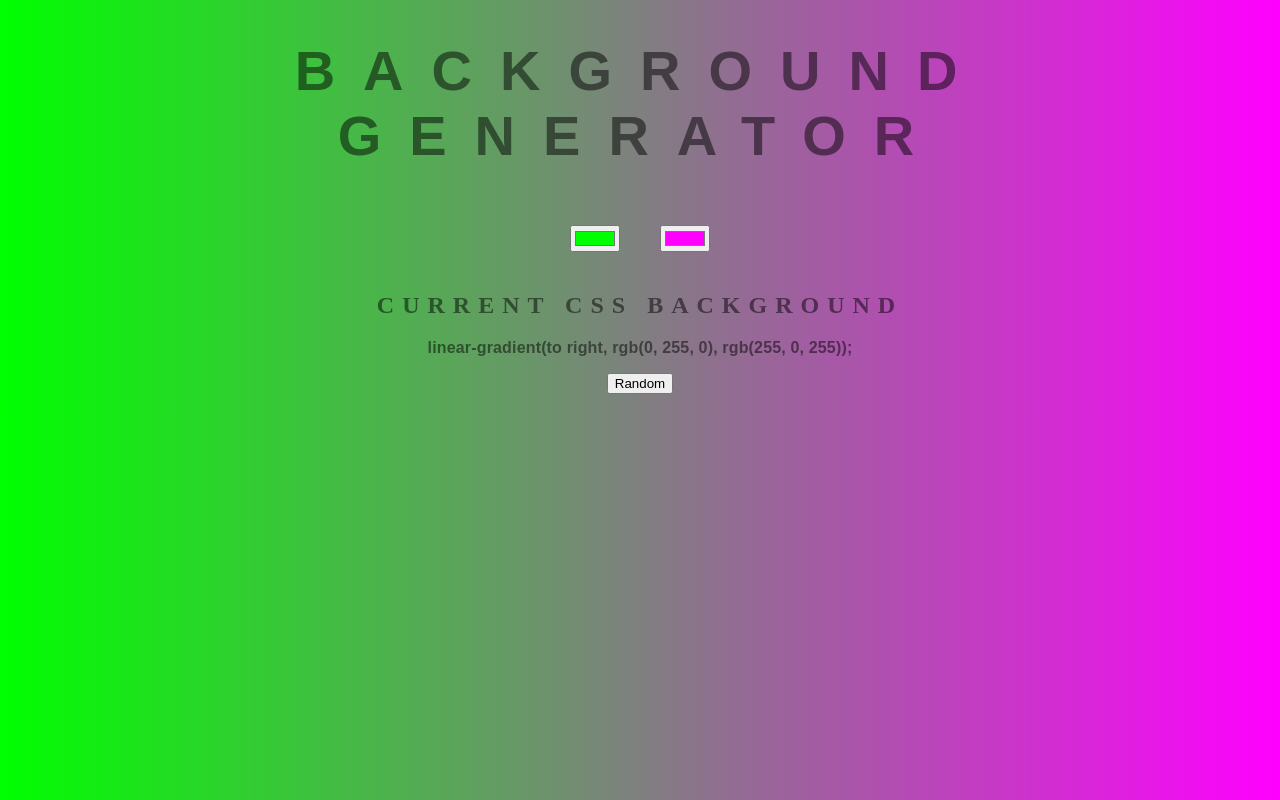
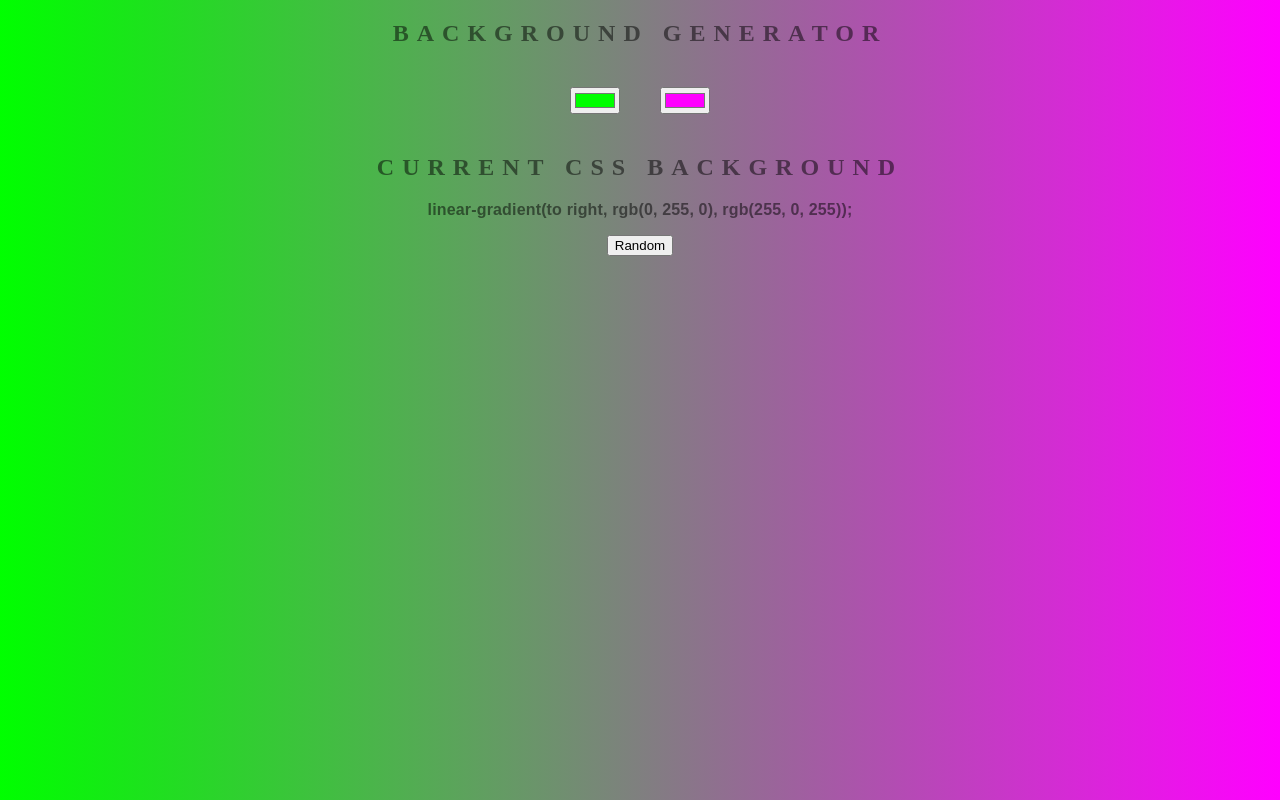
Before and after one commit to H-Brett/background-generator, a plain HTML site: page index.html in a window 1280 px wide. Drawn offline with Linux system fonts and the light colour scheme.

Commit message:
changing title

```diff
--- a/index.html
+++ b/index.html
@@ -5,7 +5,7 @@
 	<link rel="stylesheet" type="text/css" href="style.css">
 </head>
 <body>
-	<h1>Background Generator</h1>
+	<h2>Background Generator</h2>
 	<input type='color' id='color1' value='#00FF00'><input type='color' id='color2' value='#FF00FF'>
 	<h2>Current CSS Background</h2>
 
```
